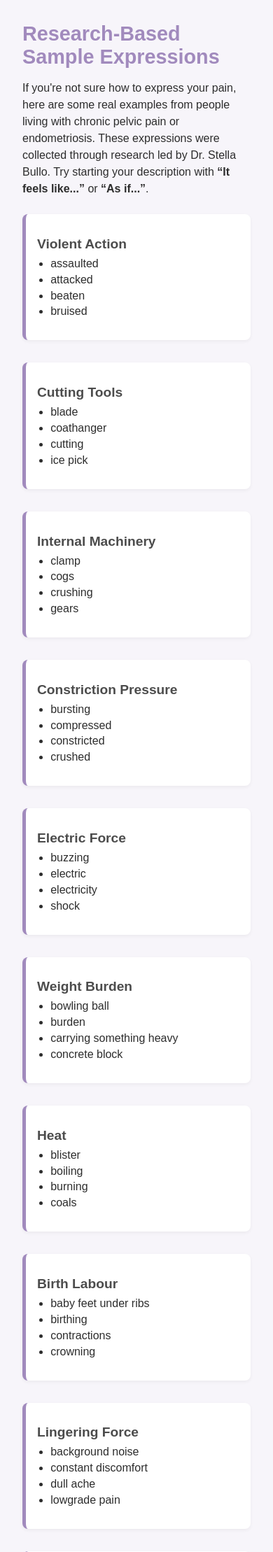
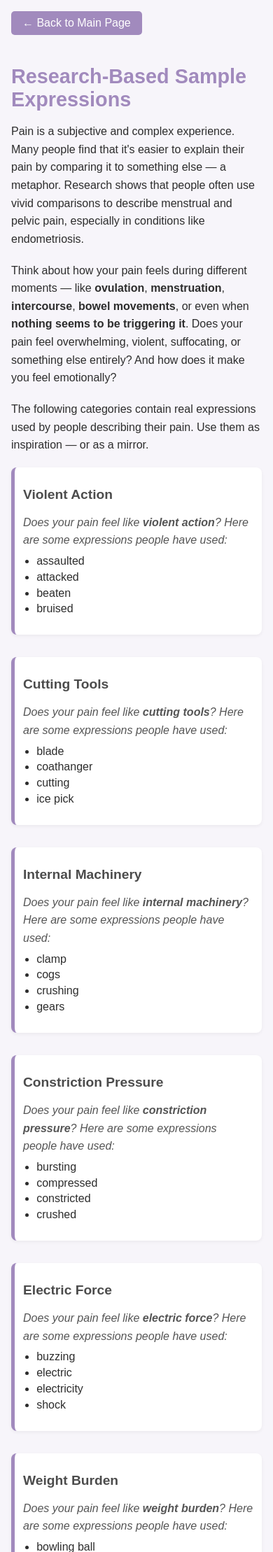
Before and after one commit to Stella5791/translate-my-pain, a Flask app: page /samples in a window 390 px wide. Shown: the top 2218 px of the page at 70% size. Run offline with Flask 3, Linux system fonts and the light colour scheme.

Commit message:
recalibrated tagger, taxonomy and improved samples.html

```diff
--- a/tagger_logic.py
+++ b/tagger_logic.py
@@ -37,11 +37,10 @@ def tag_pain_description(description, name=None, duration=None):
 
     for metaphor_type, data in METAPHOR_TYPES.items():
         for expression in data.get("expressions", []):
-            pattern = r'\b' + re.escape(expression.lower()) + r'\b'
+            pattern = re.escape(expression.lower())
             if re.search(pattern, text):
                 matched.setdefault(metaphor_type, []).append(expression)
                 entailments[metaphor_type] = get_entailments(metaphor_type)
-                break
 
     return {
         "matched_metaphors": matched,
@@ -67,55 +66,29 @@ def generate_doctor_summary(results):
     summary = ["Here is a clinical summary based on your description:\n"]
 
     if "constriction_pressure" in matched or "cutting_tools" in matched:
-        ovulation_quote = re.search(r"(twisting.*?knife.*?womb)", input_text)
         summary.append("**Ovulation-related pain**")
-        if ovulation_quote:
-            summary.append(
-                f'“{ovulation_quote.group(1)}” — suggests sharp, localized pelvic pain potentially involving ovarian cyst activity, uterine spasms, or visceral hypersensitivity.\n')
-        else:
-            summary.append(
-                "Language involving constriction or stabbing during ovulation may indicate uterine or ovarian origin pain and visceral nerve sensitivity.\n")
+        summary.append(
+            "Language involving constriction or stabbing during ovulation may indicate uterine or ovarian origin pain and visceral nerve sensitivity.\n")
 
     if "heat" in matched:
-        period_quote = re.search(r"(fireball.*?(me|inside))", input_text)
         summary.append("**Menstrual pain**")
-        if period_quote:
-            summary.append(
-                f'“{period_quote.group(1)}” — consistent with intense inflammatory flare-ups. Could suggest central sensitization, immune activation, or dysregulated prostaglandin response.\n')
-        else:
-            summary.append(
-                "Burning or explosive language may relate to inflammation, hormonal flares, or neuroimmune disruption during menstruation.\n")
+        summary.append(
+            "Burning or explosive language may relate to inflammation, hormonal flares, or neuroimmune disruption during menstruation.\n")
 
     if "violent_action" in matched or "cutting_tools" in matched:
-        sex_quote = re.search(r"(being stabbed)", input_text)
         summary.append("**Dyspareunia (pain with intercourse)**")
-        if sex_quote:
-            summary.append(
-                f'“{sex_quote.group(1)}” — may reflect deep pelvic floor dysfunction, myofascial trigger points, or neuropathic sensitivity.\n')
-        else:
-            summary.append(
-                "Stabbing metaphors during intercourse may reflect trauma, nerve irritation, or muscle dysfunction.\n")
+        summary.append(
+            "Stabbing metaphors during intercourse may reflect trauma, nerve irritation, or muscle dysfunction.\n")
 
     if "birth_labour" in matched or "cutting_tools" in matched:
-        loo_quote = re.search(r"(pushing out.*?sharp)", input_text)
         summary.append("**Defecation-related pain**")
-        if loo_quote:
-            summary.append(
-                f'“{loo_quote.group(1)}” — may indicate endometrial lesions affecting the bowel, rectovaginal septum, or associated nerve pathways.\n')
-        else:
-            summary.append(
-                "Labour-like or cutting metaphors during bowel movements may suggest bowel-involved endometriosis or nerve entrapment.\n")
+        summary.append(
+            "Labour-like or cutting metaphors during bowel movements may suggest bowel-involved endometriosis or nerve entrapment.\n")
 
     if "lingering_force" in matched:
-        baseline_quote = re.search(
-            r"(dull simmering ache.*?)($|\.|\n)", input_text)
         summary.append("**Chronic baseline pain**")
-        if baseline_quote:
-            summary.append(
-                f'“{baseline_quote.group(1)}” — consistent with low-grade inflammation and emotional fatigue. May be linked to chronic pelvic pain syndrome or persistent somatic distress.\n')
-        else:
-            summary.append(
-                "Dull, ongoing metaphors often signal chronic inflammation, emotional strain, and anticipatory distress.\n")
+        summary.append(
+            "Dull, ongoing metaphors often signal chronic inflammation, emotional strain, and anticipatory distress.\n")
 
     summary.append(
         "🩺 *Note*: These metaphor-based interpretations are not diagnostic. They are intended to support communication between patient and provider.\n")
@@ -162,7 +135,7 @@ def generate_entailment_summary(entailments):
         return "No experiential or affective entailments were found."
 
     summary_lines = [
-        "🧠 Clinical interpretations based on metaphor entailments:\n"]
+        " Clinical interpretations based on metaphor entailments:\n"]
 
     for metaphor_type, values in entailments.items():
         experiential = values.get("experiential", [])
--- a/taxonomy.py
+++ b/taxonomy.py
@@ -16,7 +16,7 @@ taxonomy = {
         "cutting_tools": {
             "expressions": [
                 "blade", "coathanger", "cutting", "ice pick", "knife", "knitting needle", "paper cuts", "razor",
-                "safety scissors", "scalpel", "scissors", "slicing", "sword"
+                "safety scissors", "scalpel", "scissors", "slicing", "sword", "barbed wire", "barbed-wire"
             ],
             "entailments": [
                 "piercing pain", "localized sharp injury", "invasive action", "bodily threat"
--- a/templates/samples.html
+++ b/templates/samples.html
@@ -3,7 +3,7 @@
 <head>
   <meta charset="UTF-8" />
   <meta name="viewport" content="width=device-width, initial-scale=1.0"/>
-  <title>Sample Expressions</title>
+  <title>Research-Based Sample Expressions</title>
   <style>
     body {
       font-family: Arial, sans-serif;
@@ -20,8 +20,8 @@
 
     p {
       font-size: 1rem;
-      line-height: 1.5;
-      margin-bottom: 1.5rem;
+      line-height: 1.6;
+      margin-bottom: 1.2rem;
     }
 
     .category {
@@ -39,6 +39,12 @@
       color: #4c4c4c;
     }
 
+    .category-intro {
+      font-style: italic;
+      margin-bottom: 0.5rem;
+      color: #555;
+    }
+
     ul {
       padding-left: 1.2rem;
       margin-top: 0.5rem;
@@ -53,20 +59,56 @@
       font-size: 0.9rem;
       color: #888;
     }
+
+    .back-button {
+      display: inline-block;
+      background-color: #a18abd;
+      color: white;
+      padding: 0.5rem 1rem;
+      border-radius: 5px;
+      text-decoration: none;
+      margin-bottom: 1.5rem;
+    }
+
+    .back-button:hover {
+      background-color: #8c6eb0;
+    }
+
+    @media (max-width: 600px) {
+      body {
+        margin: 1rem;
+      }
+
+      .category {
+        padding: 0.75rem;
+      }
+    }
   </style>
 </head>
 <body>
 
+  <a href="/" class="back-button">← Back to Main Page</a>
+
   <h1>Research-Based Sample Expressions</h1>
 
   <p>
-    If you're not sure how to express your pain, here are some real examples from people living with chronic pelvic pain or endometriosis.
-    These expressions were collected through research led by Dr. Stella Bullo. Try starting your description with <strong>“It feels like...”</strong> or <strong>“As if...”</strong>.
+    Pain is a subjective and complex experience. Many people find that it's easier to explain their pain by comparing it to something else — a metaphor. Research shows that people often use vivid comparisons to describe menstrual and pelvic pain, especially in conditions like endometriosis.
+  </p>
+
+  <p>
+    Think about how your pain feels during different moments — like <strong>ovulation</strong>, <strong>menstruation</strong>, <strong>intercourse</strong>, <strong>bowel movements</strong>, or even when <strong>nothing seems to be triggering it</strong>. Does your pain feel overwhelming, violent, suffocating, or something else entirely? And how does it make you feel emotionally?
+  </p>
+
+  <p>
+    The following categories contain real expressions used by people describing their pain. Use them as inspiration — or as a mirror.
   </p>
 
   {% for category, expressions in sample_categories.items() %}
     <div class="category">
       <h2>{{ category.replace('_', ' ').title() }}</h2>
+      <p class="category-intro">
+        Does your pain feel like <strong>{{ category.replace('_', ' ').lower() }}</strong>? Here are some expressions people have used:
+      </p>
       <ul>
         {% for expr in expressions %}
           <li>{{ expr }}</li>
```
Also changed, not shown: templates/index.html (+36 -4 lines).
